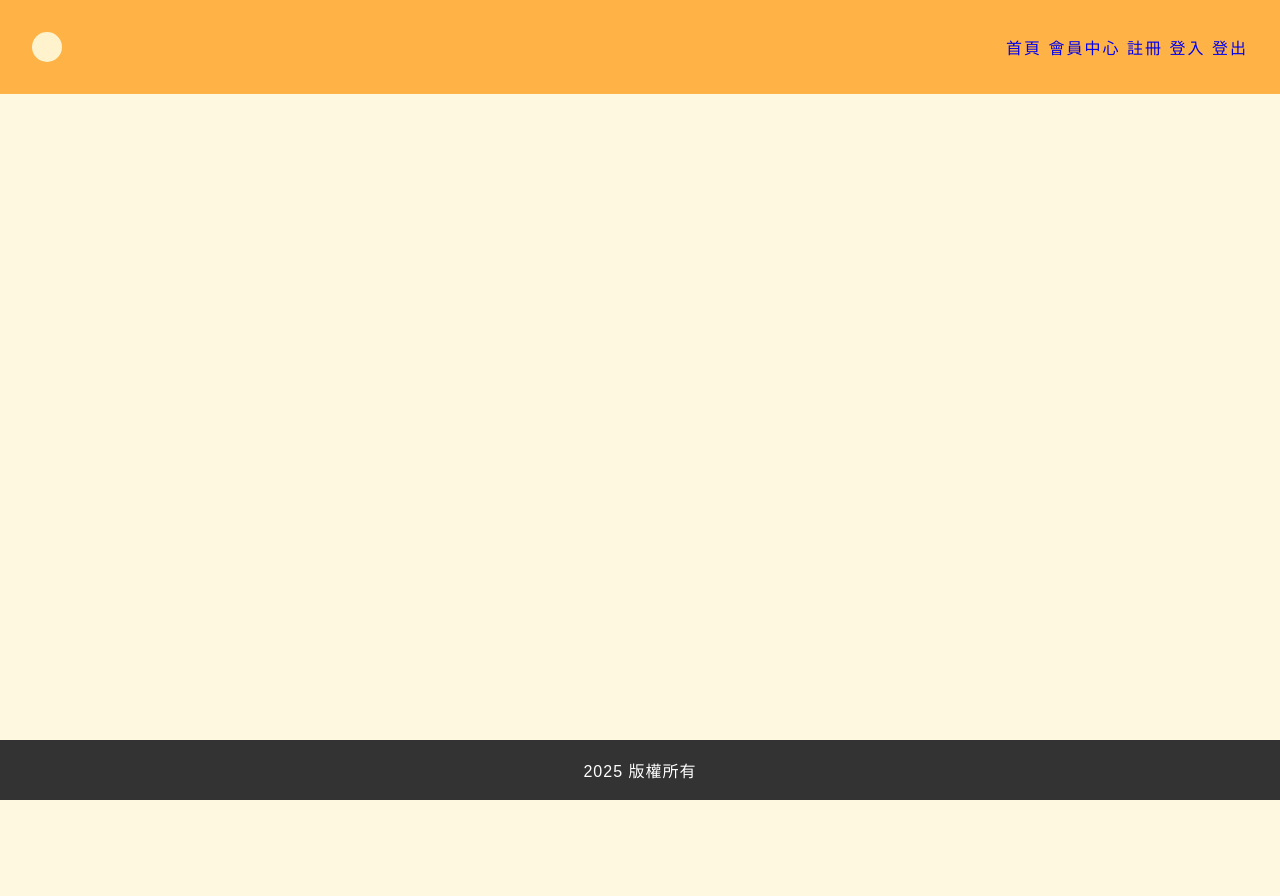
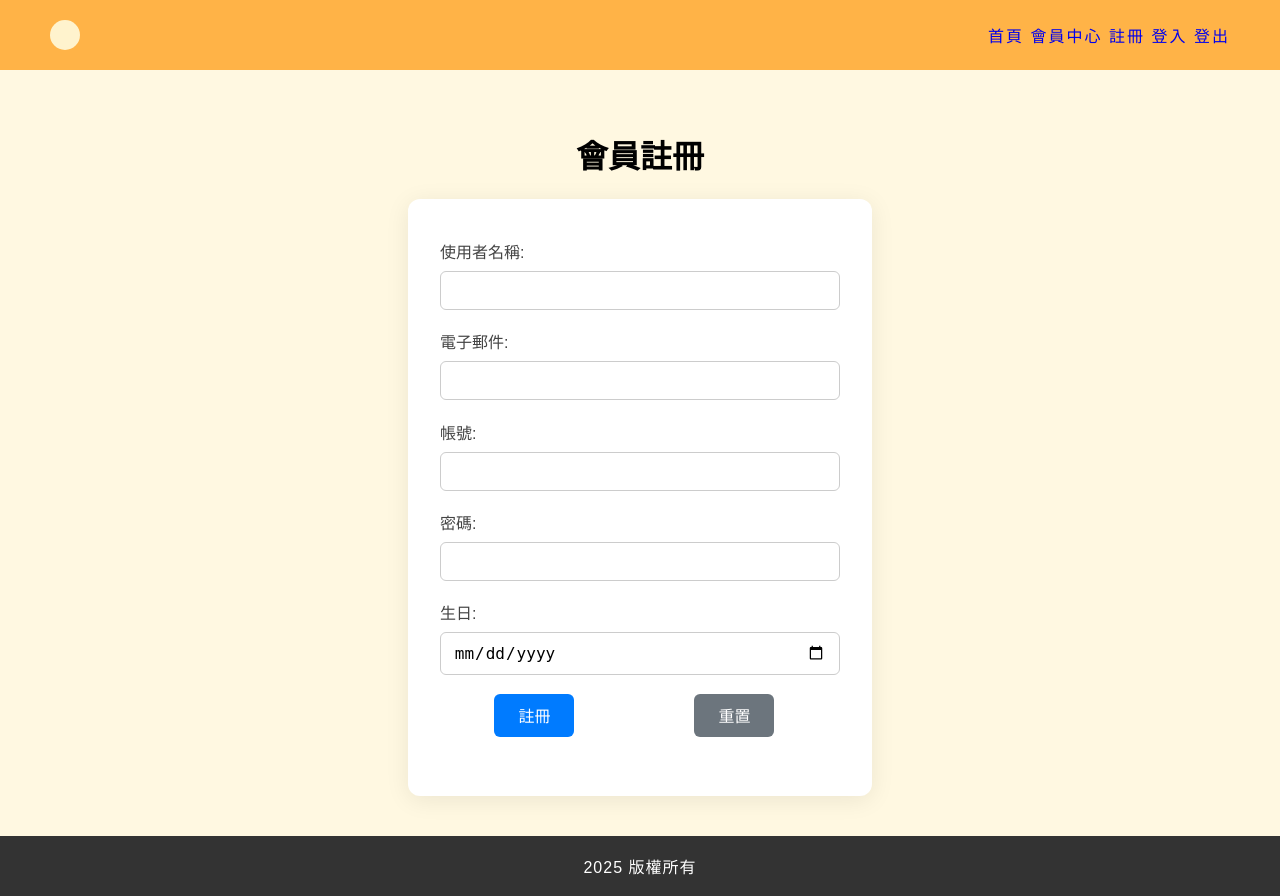
Before and after one commit to cc21723/1141-Database, a PHP site: page /member/reg.php in a window 1280 px wide. Before the commit the page ends 800 px from the top, so only its background shows below. Run offline with PHP 8.4, Linux system fonts and the light colour scheme.

Commit message:
建立註冊表單頁面

```diff
--- a/member/reg.php
+++ b/member/reg.php
@@ -9,6 +9,111 @@
 <body>
 <?php include 'header.php'; ?>
 <main>
+    <style>
+    main {
+        display: flex;
+        flex-direction: column;
+        align-items: center;
+        min-height: 80vh;
+        justify-content: center;
+    }
+
+    form {
+        background: #fff;
+        padding: 2.5rem 2rem;
+        border-radius: 12px;
+        box-shadow: 0 4px 24px rgba(0,0,0,0.08);
+        width: 100%;
+        max-width: 400px;
+        margin: 0 auto;
+    }
+
+    form h1 {
+        text-align: center;
+        margin-bottom: 1.5rem;
+        color: #333;
+    }
+
+    form div {
+        margin-bottom: 1.2rem;
+        display: flex;
+        flex-direction: column;
+    }
+
+    label {
+        margin-bottom: 0.5rem;
+        color: #444;
+        font-weight: 500;
+    }
+
+    input[type="text"],
+    input[type="email"],
+    input[type="password"],
+    input[type="date"] {
+        padding: 0.6rem 0.8rem;
+        border: 1px solid #ccc;
+        border-radius: 6px;
+        font-size: 1rem;
+        transition: border-color 0.2s;
+    }
+
+    input:focus {
+        border-color: #007bff;
+        outline: none;
+    }
+
+    button[type="submit"],
+    button[type="reset"] {
+        padding: 0.6rem 1.5rem;
+        border: none;
+        border-radius: 6px;
+        font-size: 1rem;
+        margin-right: 0.7rem;
+        cursor: pointer;
+        background: #007bff;
+        color: #fff;
+        transition: background 0.2s;
+    }
+
+    button[type="reset"] {
+        background: #6c757d;
+    }
+
+    button[type="submit"]:hover {
+        background: #0056b3;
+    }
+
+    button[type="reset"]:hover {
+        background: #495057;
+    }
+    </style>
+    <h1>會員註冊</h1>
+    <form action="./api/add_member.php" method="post">
+        <div>
+            <label for="name">使用者名稱:</label>
+            <input type="text" id="name" name="name" required>
+        </div>
+        <div>
+            <label for="email">電子郵件:</label>
+            <input type="email" id="email" name="email" required>
+        </div>
+        <div>
+            <label for="acc">帳號:</label>
+            <input type="text" id="acc" name="acc" required>
+        </div>
+        <div>
+            <label for="pw">密碼:</label>
+            <input type="password" id="pw" name="pw" required>
+        </div>
+        <div>
+            <label for="birthday">生日:</label>
+            <input type="date" id="birthday" name="birthday" required>
+        </div>
+        <div style="display: flex;flex-direction:row; justify-content: space-around;">
+            <button type="submit">註冊</button>
+            <button type="reset">重置</button>
+        </div>
+    </form>
 </main>
 <?php include 'footer.php'; ?>
 </body>
--- a/member/style.css
+++ b/member/style.css
@@ -9,7 +9,7 @@
     #header {
         background: #ffb347;
         color: #fff;
-        padding: 32px;
+        padding: 20px 50px;
         text-align: center;
         font-size: 1rem;
         letter-spacing: 2px;
```
Also changed, not shown: member/api/add_member.php (added).
